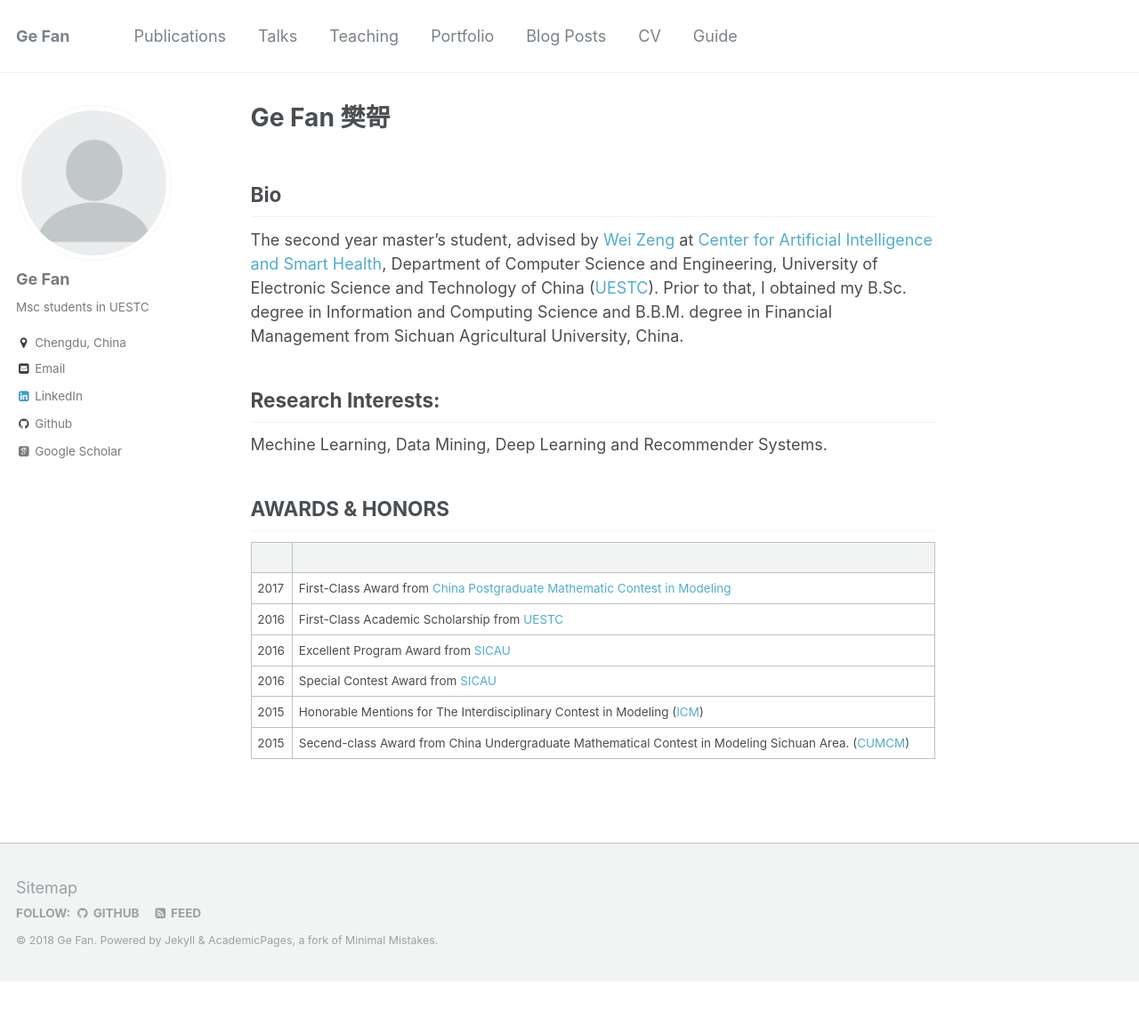
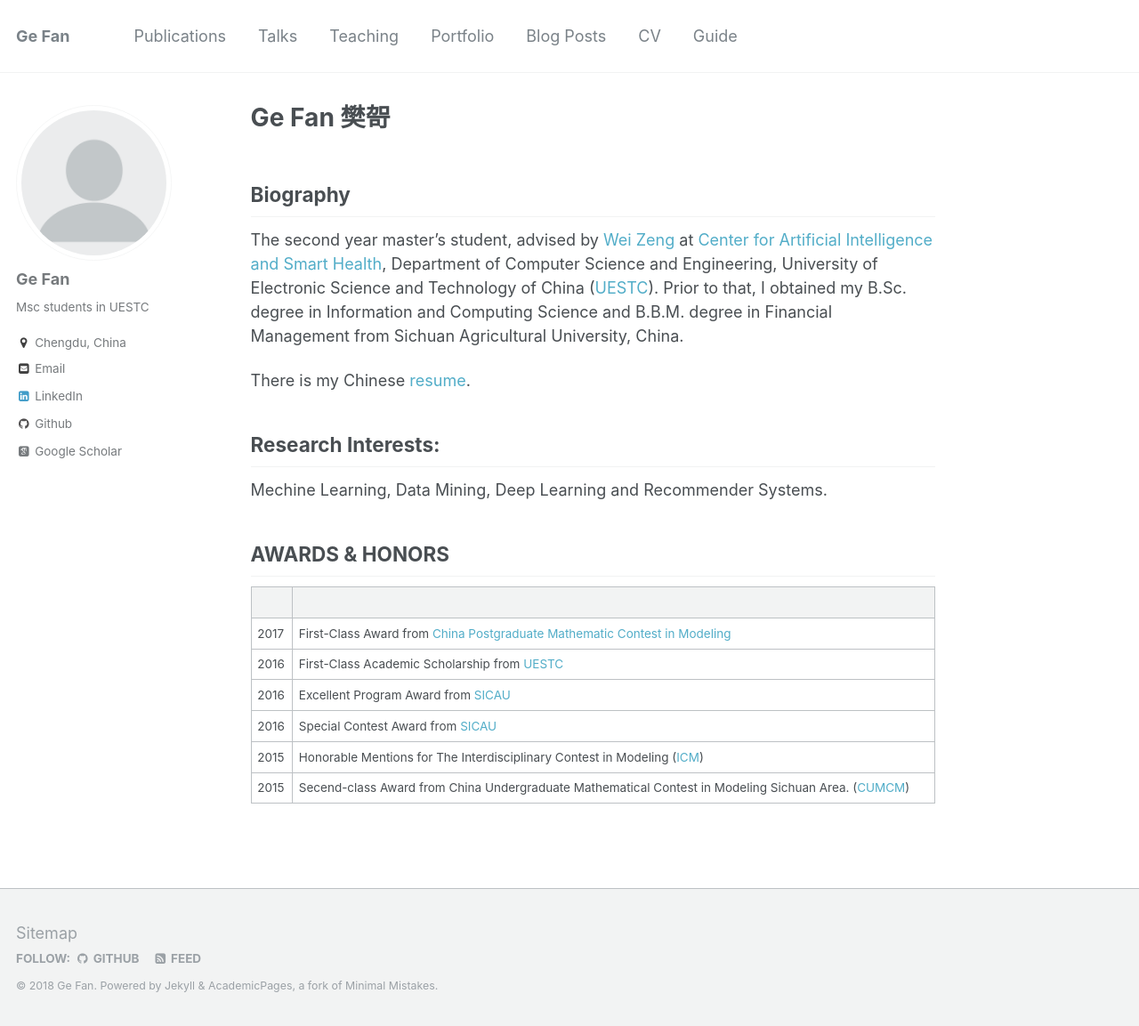
Before and after one commit to FanGhost/fanghost.github.io, a Jekyll site: the page built from _pages/about.md, in a window 1280 px wide and 1153 px high. Shown: the whole window at 89% size. Built offline with Jekyll 4.4.1, drawn with Linux system fonts in a browser that asks for light colours; some web fonts are replaced.

Commit message:
Update about.md
add resume

```diff
--- a/_pages/about.md
+++ b/_pages/about.md
@@ -8,10 +8,12 @@ redirect_from:
   - /about.html
 ---
 
-Bio
+Biography
 ---
 The second year master's student, advised by [Wei Zeng]() at  [Center for Artificial Intelligence and Smart Health](), Department of Computer Science and Engineering, University of Electronic Science and Technology of China ([UESTC](http://en.uestc.edu.cn/)).
 Prior to that, I obtained my B.Sc. degree in Information and Computing Science and B.B.M. degree in Financial Management from Sichuan Agricultural University, China.
+
+There is my Chinese [resume](../files/resume_zh_CN.pdf).
 
 Research Interests:
 ---
```
